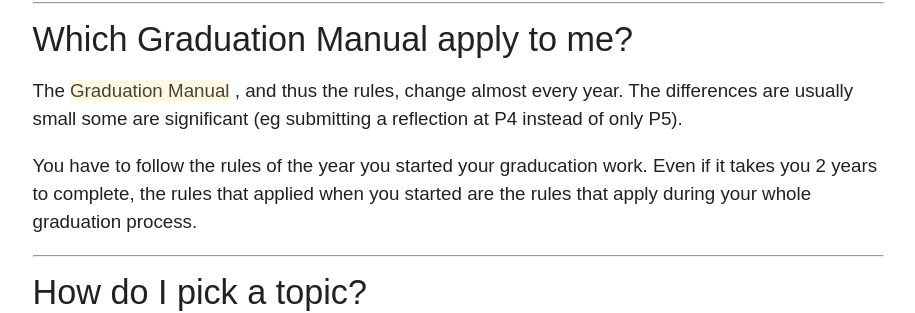
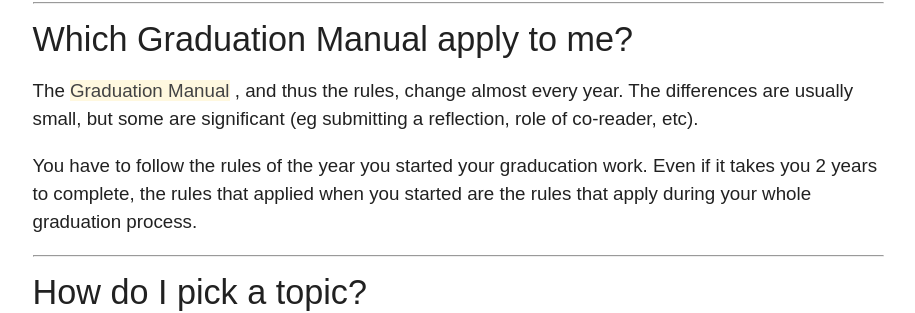
Before and after one commit to tudelft3d/geo2020, a Jekyll site: the page built from faq/index.md, in a window 1280 px wide and 900 px high, scrolled down 676 px. Shown: the part 180-493 px from the top of the window, without its empty margins (182-1097 px from the left). Built offline with Jekyll 4.4.1, drawn with Linux system fonts in a browser that asks for light colours; nearby versions of some CDN libraries; some of the changed text lies outside the part shown.

Commit message:
fixed reflection stuff

```diff
--- a/faq/index.md
+++ b/faq/index.md
@@ -23,7 +23,7 @@ There is no grade attached to it, it's either a pass or a fail (a retake is poss
 #### Which Graduation Manual apply to me?
 
 The [Graduation Manual]({{ "/rules/" | prepend: site.baseurl }}) , and thus the rules, change almost every year.
-The differences are usually small some are significant (eg submitting a reflection at P4 instead of only P5).
+The differences are usually small, but some are significant (eg submitting a reflection, role of co-reader, etc).
 
 You have to follow the rules of the year you started your graducation work.
 Even if it takes you 2 years to complete, the rules that applied when you started are the rules that apply during your whole graduation process.
```
Also changed, not shown: other parts of faq/index.md (+1 -1 lines).
